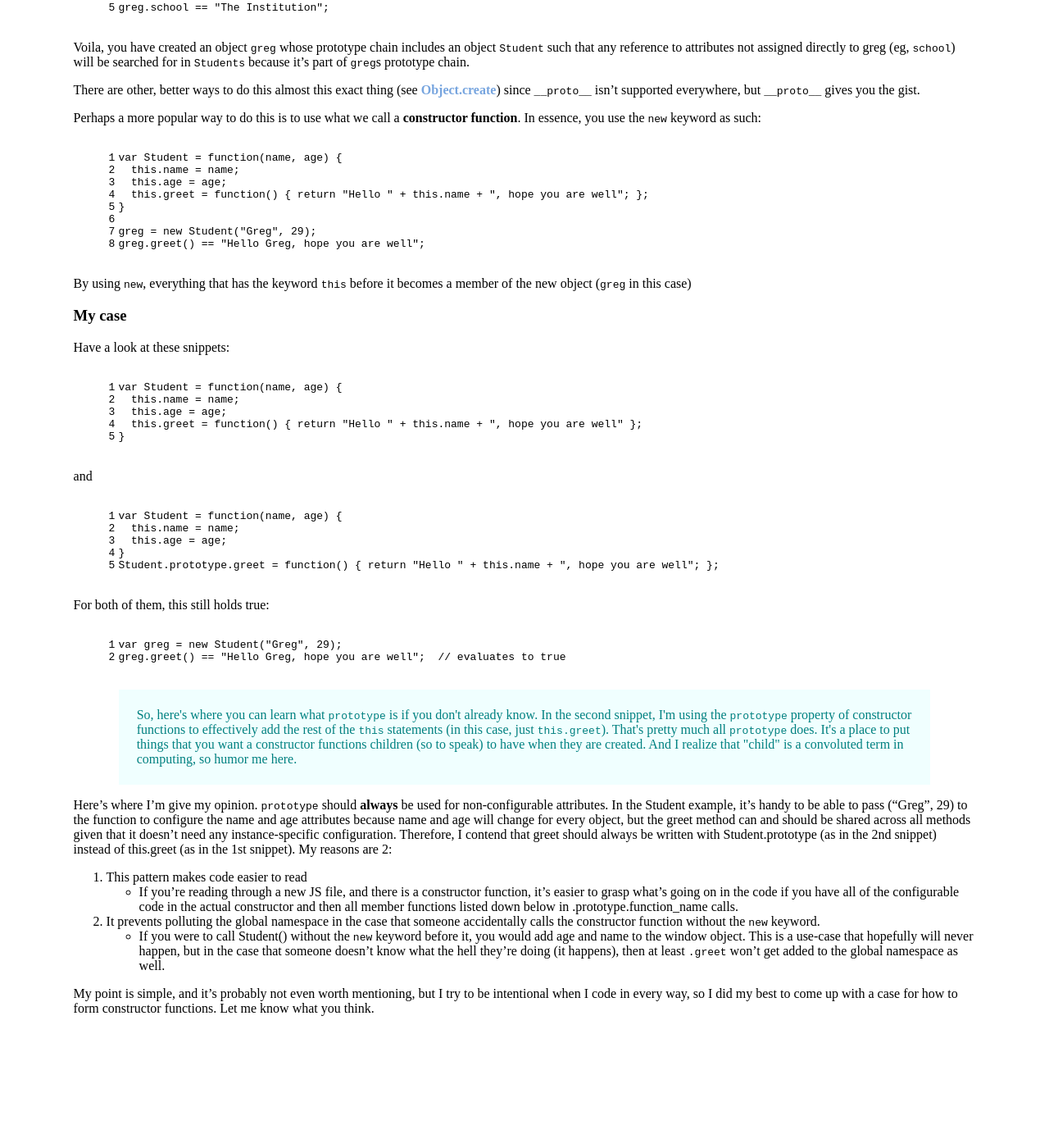
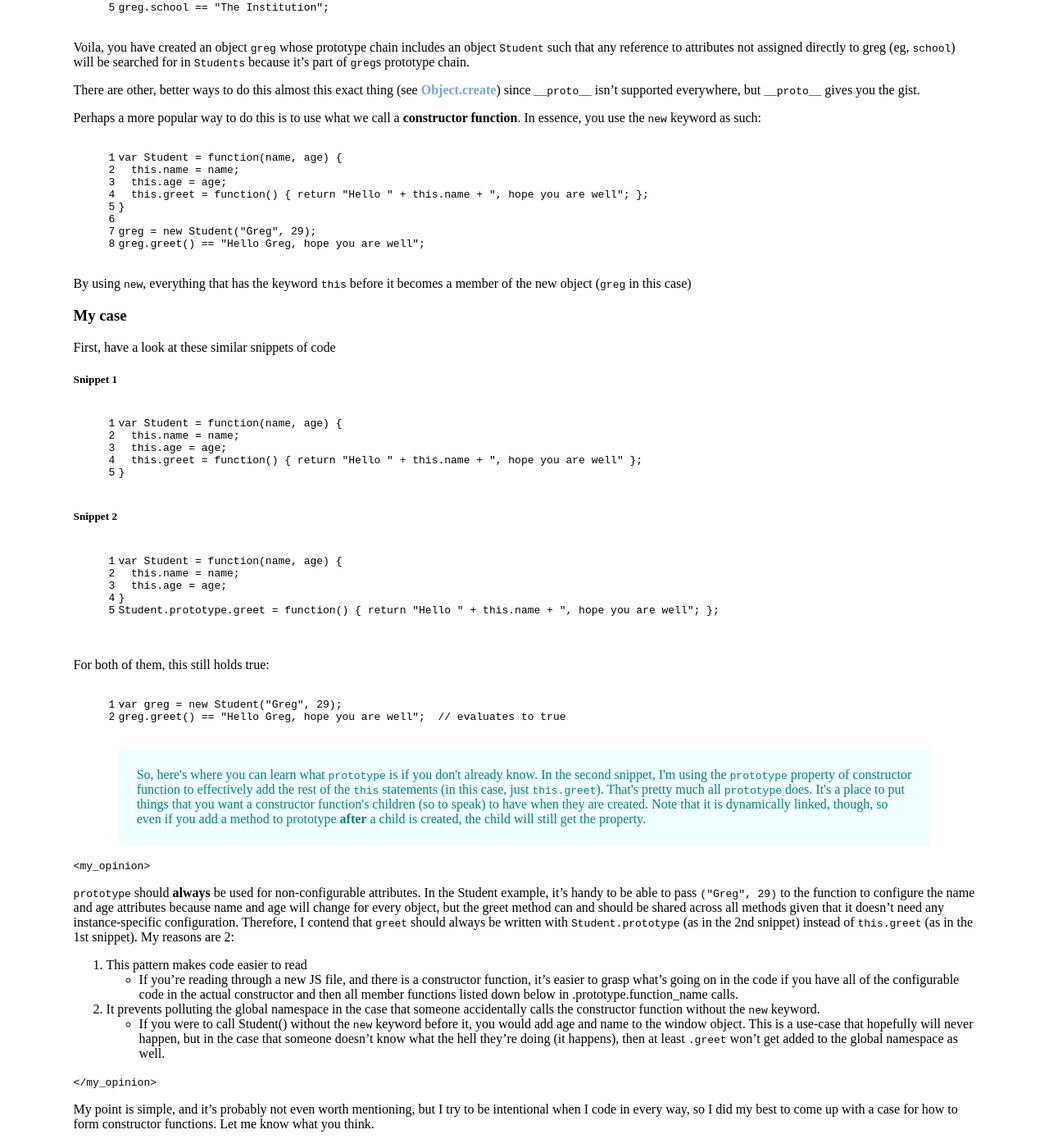
Before and after one commit to thataustin/website, a Jekyll site: the page built from _posts/2013-12-23-javascript_constructor_functions.md, in a window 1280 px wide and 1400 px high, scrolled down 536 px. Shown: the whole window at 82% size. Built offline with Jekyll 4.4.1, drawn with Linux system fonts in a browser that asks for light colours; before the commit the page ends 1795 px from its top, so only the background shows below that.

Commit message:
Updating spelling mistakes a bit

```diff
--- a/_posts/2013-12-23-javascript_constructor_functions.md
+++ b/_posts/2013-12-23-javascript_constructor_functions.md
@@ -47,7 +47,9 @@ By using `new`, everything that has the keyword `this` before it becomes a membe
 
 ###My case
 
-Have a look at these snippets:
+First, have a look at these similar snippets of code
+
+#####Snippet 1
 
 {% highlight js+smarty linenos %}
 var Student = function(name, age) {
@@ -57,7 +59,7 @@ var Student = function(name, age) {
 }
 {% endhighlight %}
 
-and
+#####Snippet 2
 
 {% highlight js+smarty linenos %}
 var Student = function(name, age) {
@@ -67,6 +69,7 @@ var Student = function(name, age) {
 Student.prototype.greet = function() { return "Hello " + this.name + ", hope you are well"; };
 {% endhighlight %}
 
+<br>
 For both of them, this still holds true:
 
 {% highlight js+smarty linenos %}
@@ -77,16 +80,20 @@ greg.greet() == "Hello Greg, hope you are well";  // evaluates to true
 
 {% capture aside_text %}
 So, here's where you can learn what <code>prototype</code> is if you don't already know.
-In the second snippet, I'm using the <code>prototype</code> property of constructor functions to effectively add the rest of the <code>this</code> statements (in this case, just <code>this.greet</code>).
-That's pretty much all <code>prototype</code> does.  It's a place to put things that you want a constructor functions children (so to speak) to have when they are created.  And I realize that "child" is a convoluted term in computing, so humor me here.
+In the second snippet, I'm using the <code>prototype</code> property of constructor function to effectively add the rest of the <code>this</code> statements (in this case, just <code>this.greet</code>).
+That's pretty much all <code>prototype</code> does.  It's a place to put things that you want a constructor function's children (so to speak) to have when they are created.  Note that it is dynamically linked, though, so even if you add a method to prototype <b>after</b> a child is created, the child will still get the property.
 {% endcapture %}
 {% aside aside_text %}
 
-Here's where I'm give my opinion.  `prototype` should __always__ be used for non-configurable attributes.  In the Student example, it's handy to be able to pass ("Greg", 29) to the function to configure the name and age attributes because name and age will change for every object, but the greet method can and should be shared across all methods given that it doesn't need any instance-specific configuration.  Therefore, I contend that greet should always be written with Student.prototype (as in the 2nd snippet) instead of this.greet (as in the 1st snippet).  My reasons are 2:
+`<my_opinion>`
+
+`prototype` should __always__ be used for non-configurable attributes.  In the Student example, it's handy to be able to pass `("Greg", 29)` to the function to configure the name and age attributes because name and age will change for every object, but the greet method can and should be shared across all methods given that it doesn't need any instance-specific configuration.  Therefore, I contend that `greet` should always be written with `Student.prototype` (as in the 2nd snippet) instead of `this.greet` (as in the 1st snippet).  My reasons are 2:
 
 1. This pattern makes code easier to read
     * If you're reading through a new JS file, and there is a constructor function, it's easier to grasp what's going on in the code if you have all of the configurable code in the actual constructor and then all member functions listed down below in .prototype.function_name calls.
 2. It prevents polluting the global namespace in the case that someone accidentally calls the constructor function without the `new` keyword.
     * If you were to call Student() without the `new` keyword before it, you would add age and name to the window object.  This is a use-case that hopefully will never happen, but in the case that someone doesn't know what the hell they're doing (it happens), then at least `.greet` won't get added to the global namespace as well.
 
+`</my_opinion>`
+
 My point is simple, and it's probably not even worth mentioning, but I try to be intentional when I code in every way, so I did my best to come up with a case for how to form constructor functions.  Let me know what you think.
```
Also changed, not shown: 1 other file.
